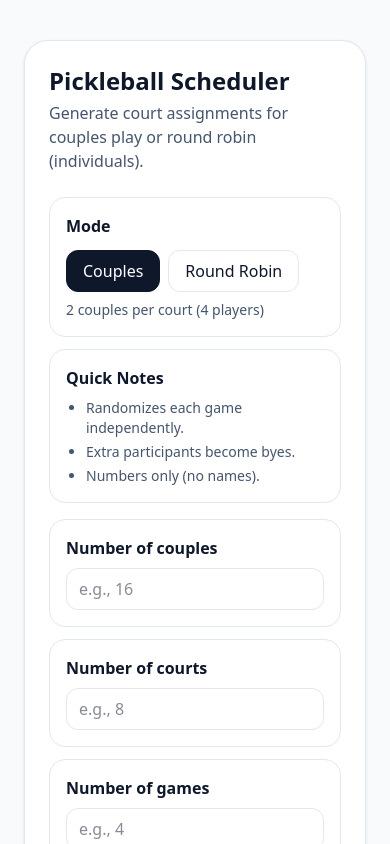
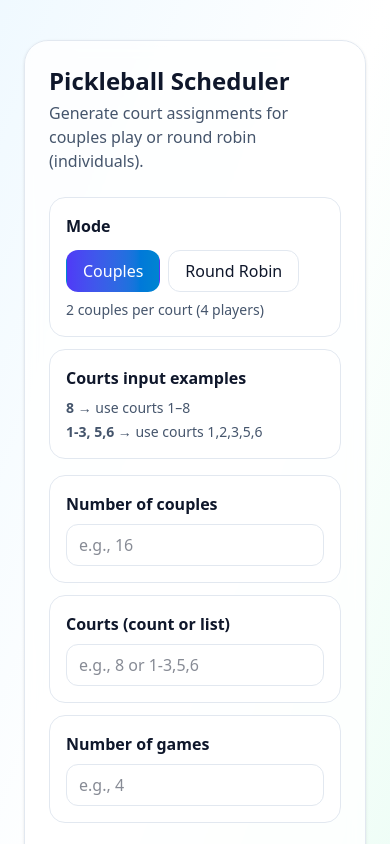
Before and after one commit to Ankle3073/pickleball-scheduler, a React (Vite) app: page / in a window 390 px wide. Shown: the top 844 px of the page. Built offline with nearby package versions, Linux system fonts and the light colour scheme.

Commit message:
Add colored UI, flexible courts input, and phone-friendly text inputs

```diff
--- a/src/App.tsx
+++ b/src/App.tsx
@@ -2,19 +2,16 @@ import { useMemo, useState } from "react";
 
 type Mode = "couples" | "roundRobin";
 
+type CourtAssignment = {
+  courtNumber: number; // actual court # (e.g., 5)
+  group: string[];
+};
+
 type Round = {
   gameNumber: number;
-  courts: { courtNumber: number; group: string[] }[];
+  courts: CourtAssignment[];
   byes: string[];
 };
-
-function clampInt(value: string, opts: { min?: number; max?: number } = {}): string {
-  const { min = 0, max = Number.MAX_SAFE_INTEGER } = opts;
-  const n = Number.parseInt(value, 10);
-  if (Number.isNaN(n)) return "";
-  const clamped = Math.max(min, Math.min(max, n));
-  return String(clamped);
-}
 
 function shuffle<T>(array: T[]): T[] {
   const a = [...array];
@@ -37,36 +34,101 @@ function buildParticipants(mode: Mode, count: number): string[] {
   return Array.from({ length: count }, (_, i) => `${label} ${i + 1}`);
 }
 
+function parsePositiveInt(text: string): number {
+  // Keep digits only, so phones can use normal keyboard and we still get a clean number.
+  const cleaned = (text ?? "").replace(/[^\d]/g, "");
+  const n = Number.parseInt(cleaned, 10);
+  return Number.isFinite(n) ? n : 0;
+}
+
+function parseCourtsInput(text: string): { courts: number[]; error: string } {
+  const raw = (text ?? "").trim();
+  if (!raw) return { courts: [], error: "Please enter courts (e.g., 8 or 1-3,5,6)." };
+
+  // If it's just a number: treat as count (1..N)
+  if (/^\d+$/.test(raw)) {
+    const n = Number.parseInt(raw, 10);
+    if (!Number.isFinite(n) || n <= 0) {
+      return { courts: [], error: "Court count must be at least 1." };
+    }
+    return { courts: Array.from({ length: n }, (_, i) => i + 1), error: "" };
+  }
+
+  // Otherwise parse list/ranges like "1-3, 5,6"
+  const tokens = raw.split(",").map((t) => t.trim()).filter(Boolean);
+  if (!tokens.length) return { courts: [], error: "Please enter courts (e.g., 1-3,5,6)." };
+
+  const set = new Set<number>();
+
+  for (const tok of tokens) {
+    // Range: a-b
+    const m = tok.match(/^(\d+)\s*-\s*(\d+)$/);
+    if (m) {
+      const a = Number.parseInt(m[1], 10);
+      const b = Number.parseInt(m[2], 10);
+      if (!Number.isFinite(a) || !Number.isFinite(b) || a <= 0 || b <= 0) {
+        return { courts: [], error: `Invalid range "${tok}". Use positive numbers.` };
+      }
+      const start = Math.min(a, b);
+      const end = Math.max(a, b);
+      for (let i = start; i <= end; i++) set.add(i);
+      continue;
+    }
+
+    // Single number
+    if (/^\d+$/.test(tok)) {
+      const n = Number.parseInt(tok, 10);
+      if (!Number.isFinite(n) || n <= 0) {
+        return { courts: [], error: `Invalid court number "${tok}".` };
+      }
+      set.add(n);
+      continue;
+    }
+
+    return { courts: [], error: `Invalid courts entry "${tok}". Try "1-3,5,6" or "8".` };
+  }
+
+  const courts = Array.from(set).sort((a, b) => a - b);
+  if (!courts.length) return { courts: [], error: "No valid courts found." };
+  return { courts, error: "" };
+}
+
 function generateSchedule(args: {
   mode: Mode;
-  count: number;
-  courts: number;
+  participantCount: number;
+  courtNumbers: number[];
   games: number;
 }): { rounds: Round[]; error: string } {
-  const { mode, count, courts, games } = args;
+  const { mode, participantCount, courtNumbers, games } = args;
 
-  const participants = buildParticipants(mode, count);
+  const participants = buildParticipants(mode, participantCount);
   const unitsPerCourt = mode === "couples" ? 2 : 4;
 
-  if (participants.length === 0 || courts <= 0 || games <= 0) {
-    return { rounds: [], error: "Please enter participants, courts, and games." };
+  if (participants.length === 0) {
+    return { rounds: [], error: "Please enter the number of couples/players." };
+  }
+  if (!courtNumbers.length) {
+    return { rounds: [], error: "Please enter courts (e.g., 8 or 1-3,5,6)." };
+  }
+  if (games <= 0) {
+    return { rounds: [], error: "Please enter the number of games." };
   }
 
   const rounds: Round[] = [];
 
   for (let g = 1; g <= games; g++) {
     const shuffled = shuffle(participants);
-    const maxUnitsUsed = courts * unitsPerCourt;
 
+    const maxUnitsUsed = courtNumbers.length * unitsPerCourt;
     const used = shuffled.slice(0, maxUnitsUsed);
     const byes = shuffled.slice(maxUnitsUsed);
 
-    const courtsGroups = chunk(used, unitsPerCourt).slice(0, courts);
+    const groups = chunk(used, unitsPerCourt).slice(0, courtNumbers.length);
 
     rounds.push({
       gameNumber: g,
-      courts: courtsGroups.map((group, idx) => ({
-        courtNumber: idx + 1,
+      courts: groups.map((group, idx) => ({
+        courtNumber: courtNumbers[idx], // IMPORTANT: actual court number chosen
         group,
       })),
       byes,
@@ -79,10 +141,10 @@ function generateSchedule(args: {
 export default function App() {
   const [mode, setMode] = useState<Mode>("couples");
 
-  // Inputs (no names)
-  const [count, setCount] = useState<string>("");
-  const [courts, setCourts] = useState<string>("");
-  const [games, setGames] = useState<string>("");
+  // Inputs (keep as TEXT so phone keyboard allows commas/dashes when needed)
+  const [countText, setCountText] = useState<string>("");
+  const [courtsText, setCourtsText] = useState<string>(""); // can be "8" or "1-3,5,6"
+  const [gamesText, setGamesText] = useState<string>("");
 
   // Output + UI state
   const [rounds, setRounds] = useState<Round[]>([]);
@@ -98,42 +160,51 @@ export default function App() {
   }, [mode]);
 
   function handleGenerate(): void {
+    const participantCount = parsePositiveInt(countText);
+    const games = parsePositiveInt(gamesText);
+
+    const parsedCourts = parseCourtsInput(courtsText);
+    if (parsedCourts.error) {
+      setError(parsedCourts.error);
+      setRounds([]);
+      return;
+    }
+
     const result = generateSchedule({
       mode,
-      count: Number(count) || 0,
-      courts: Number(courts) || 0,
-      games: Number(games) || 0,
+      participantCount,
+      courtNumbers: parsedCourts.courts,
+      games,
     });
 
     setError(result.error);
     setRounds(result.rounds);
 
-    // Requirement #3: auto-enter TV mode after generating
+    // Requirement: auto-enter TV mode after generating
     if (!result.error) setTvMode(true);
   }
 
   function handleReset(): void {
-    // Requirement #2: clear EVERYTHING
     setMode("couples");
-    setCount("");
-    setCourts("");
-    setGames("");
+    setCountText("");
+    setCourtsText("");
+    setGamesText("");
     setRounds([]);
     setError("");
     setTvMode(false);
   }
 
-  // ---------------- TV MODE ----------------
+  // ---------------- TV MODE (colorful, not plain black) ----------------
   if (tvMode) {
     return (
-      <div className="min-h-screen bg-black text-white">
+      <div className="min-h-screen text-white bg-gradient-to-br from-indigo-900 via-slate-900 to-emerald-900">
         <div className="max-w-6xl mx-auto px-6 py-6">
           <div className="flex items-center justify-between gap-4">
             <div>
-              <div className="text-2xl font-bold">
+              <div className="text-2xl font-bold drop-shadow">
                 {mode === "couples" ? "Couples Assignments" : "Round Robin Assignments"}
               </div>
-              <div className="text-sm text-white/70">
+              <div className="text-sm text-white/80">
                 {rounds.length} game{rounds.length === 1 ? "" : "s"} • {perCourtHint}
               </div>
             </div>
@@ -147,10 +218,13 @@ export default function App() {
 
           <div className="mt-6 space-y-6">
             {rounds.map((r) => (
-              <div key={r.gameNumber} className="rounded-2xl border border-white/15 bg-white/5 p-5">
+              <div
+                key={r.gameNumber}
+                className="rounded-2xl border border-white/15 bg-white/10 backdrop-blur p-5"
+              >
                 <div className="flex items-baseline justify-between gap-4">
                   <div className="text-xl font-semibold">Game {r.gameNumber}</div>
-                  <div className="text-sm text-white/70">
+                  <div className="text-sm text-white/80">
                     Byes: {r.byes.length ? r.byes.join(", ") : "None"}
                   </div>
                 </div>
@@ -159,7 +233,7 @@ export default function App() {
                   {r.courts.map((c) => (
                     <div
                       key={c.courtNumber}
-                      className="rounded-2xl border border-white/15 bg-black/40 p-4"
+                      className="rounded-2xl border border-white/15 bg-black/20 p-4"
                     >
                       <div className="text-lg font-semibold mb-2">Court {c.courtNumber}</div>
 
@@ -186,7 +260,7 @@ export default function App() {
           <div className="mt-8 flex gap-3">
             <button
               onClick={handleGenerate}
-              className="px-5 py-3 rounded-2xl bg-white text-black font-semibold hover:opacity-90"
+              className="px-5 py-3 rounded-2xl bg-white text-slate-900 font-semibold hover:opacity-90"
             >
               Re-Generate
             </button>
@@ -202,11 +276,11 @@ export default function App() {
     );
   }
 
-  // ---------------- SETUP MODE ----------------
+  // ---------------- SETUP MODE (nice colors) ----------------
   return (
-    <div className="min-h-screen bg-slate-50 text-slate-900">
+    <div className="min-h-screen bg-gradient-to-br from-sky-50 via-white to-emerald-50 text-slate-900">
       <div className="max-w-3xl mx-auto px-6 py-10">
-        <div className="rounded-3xl bg-white shadow-sm border border-slate-200 p-6">
+        <div className="rounded-3xl bg-white/80 backdrop-blur shadow-sm border border-slate-200 p-6">
           <div className="text-2xl font-bold">Pickleball Scheduler</div>
           <div className="text-slate-600 mt-1">
             Generate court assignments for couples play or round robin (individuals).
@@ -214,14 +288,14 @@ export default function App() {
 
           <div className="mt-6 grid gap-4">
             <div className="grid sm:grid-cols-2 gap-3">
-              <div className="rounded-2xl border border-slate-200 p-4">
+              <div className="rounded-2xl border border-slate-200 bg-white p-4">
                 <div className="font-semibold">Mode</div>
                 <div className="mt-3 flex gap-2">
                   <button
                     onClick={() => setMode("couples")}
-                    className={`px-4 py-2 rounded-xl border ${
+                    className={`px-4 py-2 rounded-xl border transition ${
                       mode === "couples"
-                        ? "bg-slate-900 text-white border-slate-900"
+                        ? "bg-gradient-to-r from-indigo-600 to-sky-600 text-white border-transparent"
                         : "bg-white border-slate-200 hover:bg-slate-50"
                     }`}
                   >
@@ -229,9 +303,9 @@ export default function App() {
                   </button>
                   <button
                     onClick={() => setMode("roundRobin")}
-                    className={`px-4 py-2 rounded-xl border ${
+                    className={`px-4 py-2 rounded-xl border transition ${
                       mode === "roundRobin"
-                        ? "bg-slate-900 text-white border-slate-900"
+                        ? "bg-gradient-to-r from-emerald-600 to-teal-600 text-white border-transparent"
                         : "bg-white border-slate-200 hover:bg-slate-50"
                     }`}
                   >
@@ -241,47 +315,53 @@ export default function App() {
                 <div className="mt-2 text-sm text-slate-600">{perCourtHint}</div>
               </div>
 
-              <div className="rounded-2xl border border-slate-200 p-4">
-                <div className="font-semibold">Quick Notes</div>
-                <ul className="mt-2 text-sm text-slate-600 list-disc pl-5 space-y-1">
-                  <li>Randomizes each game independently.</li>
-                  <li>Extra participants become byes.</li>
-                  <li>Numbers only (no names).</li>
-                </ul>
+              <div className="rounded-2xl border border-slate-200 bg-white p-4">
+                <div className="font-semibold">Courts input examples</div>
+                <div className="mt-2 text-sm text-slate-600 space-y-1">
+                  <div>
+                    <span className="font-semibold">8</span> → use courts 1–8
+                  </div>
+                  <div>
+                    <span className="font-semibold">1-3, 5,6</span> → use courts 1,2,3,5,6
+                  </div>
+                </div>
               </div>
             </div>
 
             <div className="grid sm:grid-cols-3 gap-3">
-              <label className="rounded-2xl border border-slate-200 p-4">
+              <label className="rounded-2xl border border-slate-200 bg-white p-4">
                 <div className="font-semibold">{countLabel}</div>
                 <input
-                  inputMode="numeric"
-                  value={count}
-                  onChange={(e) => setCount(clampInt(e.target.value, { min: 0 }))}
-                  placeholder="e.g., 16"
-                  className="mt-2 w-full rounded-xl border border-slate-200 px-3 py-2 outline-none focus:ring-2 focus:ring-slate-300"
+                  type="text"
+                  inputMode="text"
+                  value={countText}
+                  onChange={(e) => setCountText(e.target.value)}
+                  placeholder={mode === "couples" ? "e.g., 16" : "e.g., 20"}
+                  className="mt-2 w-full rounded-xl border border-slate-200 px-3 py-2 outline-none focus:ring-2 focus:ring-sky-200"
                 />
               </label>
 
-              <label className="rounded-2xl border border-slate-200 p-4">
-                <div className="font-semibold">Number of courts</div>
+              <label className="rounded-2xl border border-slate-200 bg-white p-4">
+                <div className="font-semibold">Courts (count or list)</div>
                 <input
-                  inputMode="numeric"
-                  value={courts}
-                  onChange={(e) => setCourts(clampInt(e.target.value, { min: 0 }))}
-                  placeholder="e.g., 8"
-                  className="mt-2 w-full rounded-xl border border-slate-200 px-3 py-2 outline-none focus:ring-2 focus:ring-slate-300"
+                  type="text"
+                  inputMode="text"
+                  value={courtsText}
+                  onChange={(e) => setCourtsText(e.target.value)}
+                  placeholder="e.g., 8 or 1-3,5,6"
+                  className="mt-2 w-full rounded-xl border border-slate-200 px-3 py-2 outline-none focus:ring-2 focus:ring-emerald-200"
                 />
               </label>
 
-              <label className="rounded-2xl border border-slate-200 p-4">
+              <label className="rounded-2xl border border-slate-200 bg-white p-4">
                 <div className="font-semibold">Number of games</div>
                 <input
-                  inputMode="numeric"
-                  value={games}
-                  onChange={(e) => setGames(clampInt(e.target.value, { min: 0 }))}
+                  type="text"
+                  inputMode="text"
+                  value={gamesText}
+                  onChange={(e) => setGamesText(e.target.value)}
                   placeholder="e.g., 4"
-                  className="mt-2 w-full rounded-xl border border-slate-200 px-3 py-2 outline-none focus:ring-2 focus:ring-slate-300"
+                  className="mt-2 w-full rounded-xl border border-slate-200 px-3 py-2 outline-none focus:ring-2 focus:ring-indigo-200"
                 />
               </label>
             </div>
@@ -295,7 +375,7 @@ export default function App() {
             <div className="flex flex-wrap gap-3 pt-2">
               <button
                 onClick={handleGenerate}
-                className="px-5 py-3 rounded-2xl bg-slate-900 text-white font-semibold hover:opacity-90"
+                className="px-5 py-3 rounded-2xl text-white font-semibold bg-gradient-to-r from-indigo-600 via-sky-600 to-emerald-600 hover:opacity-95"
               >
                 Generate Assignments
               </button>
@@ -310,18 +390,10 @@ export default function App() {
         </div>
 
         {rounds.length ? (
-          <div className="mt-6 rounded-3xl bg-white shadow-sm border border-slate-200 p-6">
+          <div className="mt-6 rounded-3xl bg-white/80 backdrop-blur shadow-sm border border-slate-200 p-6">
             <div className="font-semibold">Last generated (preview)</div>
             <div className="text-sm text-slate-600 mt-1">
-              Click “Generate Assignments” again to jump to TV Mode.
-            </div>
-            <div className="mt-4 grid gap-3">
-              <div className="rounded-2xl border border-slate-200 p-4">
-                <div className="font-semibold">Game 1</div>
-                <div className="text-sm text-slate-600 mt-1">
-                  Byes: {rounds[0]?.byes?.length ? rounds[0].byes.join(", ") : "None"}
-                </div>
-              </div>
+              Click “Generate Assignments” to jump straight to TV Mode.
             </div>
           </div>
         ) : null}
```
